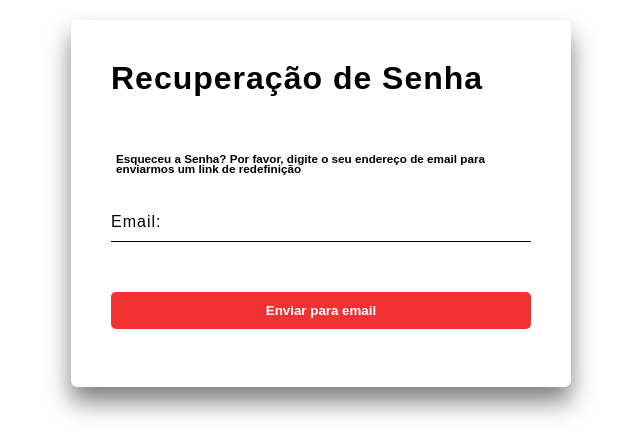
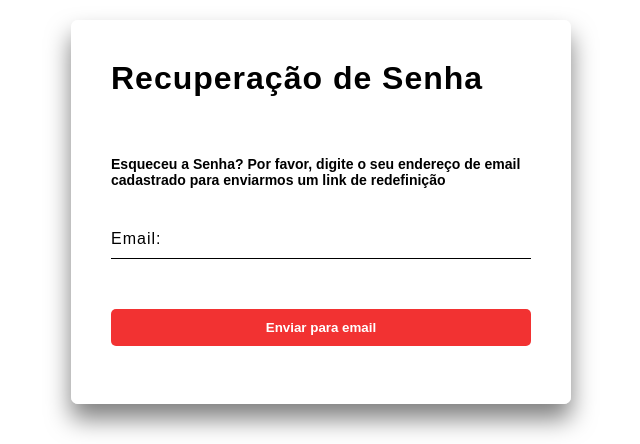
Before and after one commit to fga-eps-mds/2020.2-Projeto-Kokama-Usuario, a Django app: page /administracao/password_reset/ in a window 1280 px wide. Shown: the part 80-524 px from the top of the page, without its empty margins (319-959 px from the left). Run offline with Django 3.2, Linux system fonts and the light colour scheme.

Commit message:
Small style changes

```diff
--- a/administration/templates/password/password_reset.html
+++ b/administration/templates/password/password_reset.html
@@ -4,8 +4,8 @@
 <div class="content-box">
 	<h1 class="content-title">Recuperação de Senha</h1>
 	<div class="text_word" >
-		<h3> Esqueceu a Senha? Por favor, digite o seu endereço de email
-			 para enviarmos um link de redefinição
+		<h3>Esqueceu a Senha? Por favor, digite o seu endereço de email
+			cadastrado para enviarmos um link de redefinição
 		</h3>
 	</div>
 	<br/>
--- a/administration/templates/password/password_reset_confirm.html
+++ b/administration/templates/password/password_reset_confirm.html
@@ -7,7 +7,7 @@
   <!--Password Reset Confirm-->
     <div class="content-box">
 	    <h2>Recuperando a Senha</h2>
-      <p>Digite sua nova senha, por favor.</p>
+      <p><strong>Digite sua nova senha, por favor.</strong></p>
 
         <form method="POST">
             {% csrf_token %}
--- a/administration/views.py
+++ b/administration/views.py
@@ -1,5 +1,5 @@
 from django.contrib.auth import authenticate
-from django.contrib.auth.forms import AuthenticationForm, PasswordResetForm
+from django.contrib.auth.forms import AuthenticationForm
 from django.shortcuts import render, redirect
 from django.contrib.auth import login as django_login
 from django.contrib.auth import logout as django_logout
--- a/static/css/common/style.css
+++ b/static/css/common/style.css
@@ -198,16 +198,12 @@ body {
 
 .word {
   font-size: 20px;
-  /* float: left; */
   line-height: 40px;
   margin-left: 10px;
 }
 
 .text_word {
-  font-size: 10px;
-  /* float: left; */
-  line-height: 10px;
-  margin-left: 5px;
+  font-size: 12px;
 }
 
 .word a {
```
